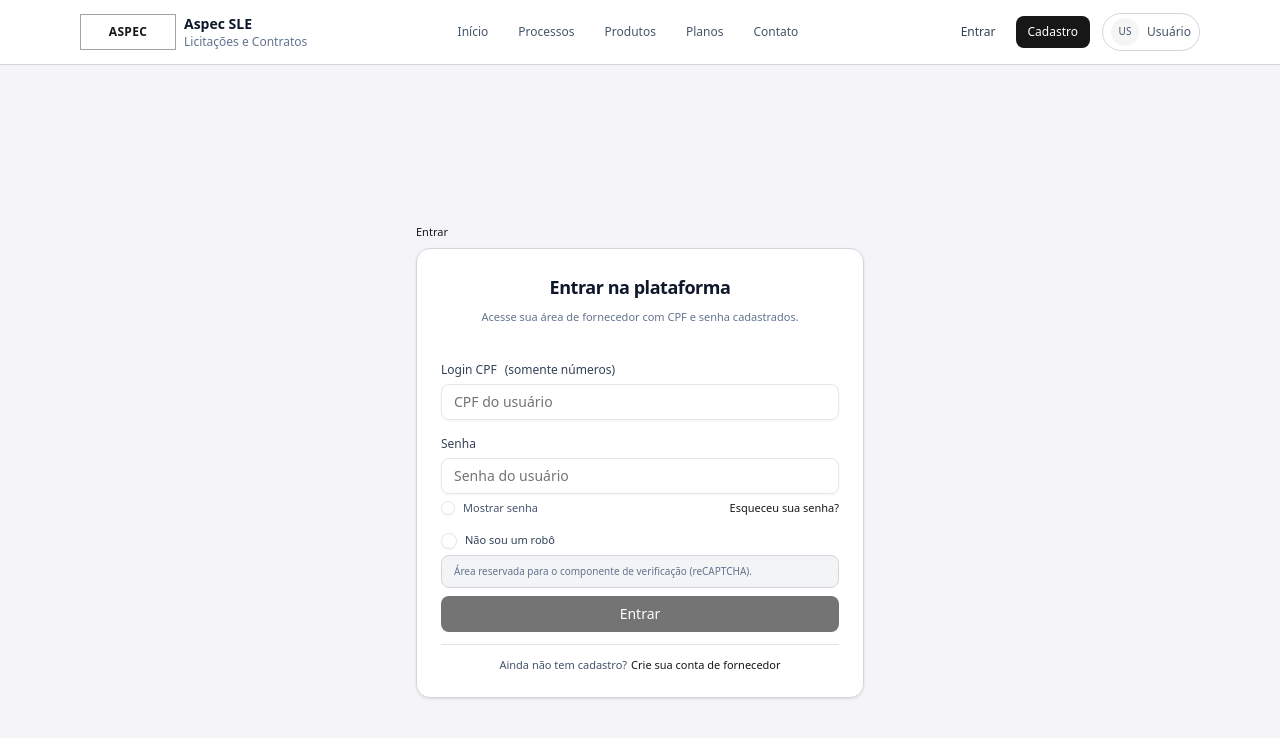
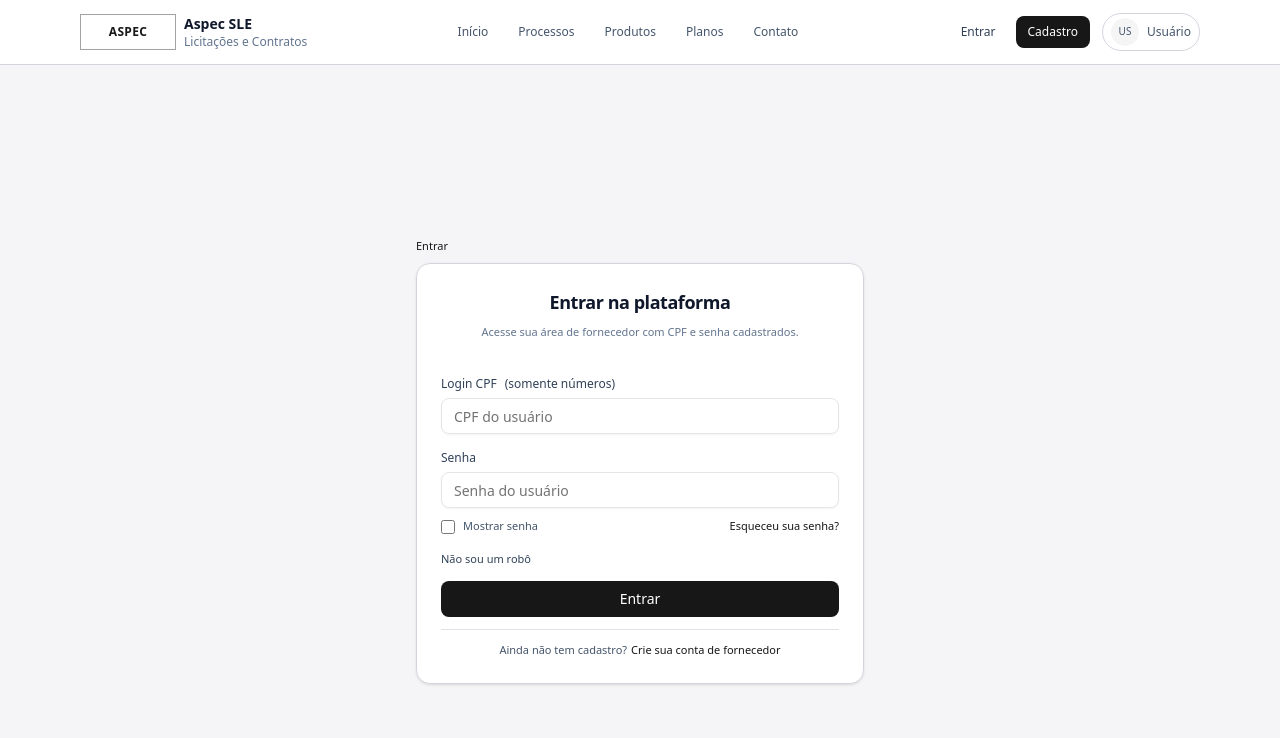
Before and after one commit to gabwestside/bidding-system, a Next.js app in the folder next-typescript/: page /entrar in a window 1280 px wide. Shown: the top 738 px of the page. Built offline with nearby package versions, Linux system fonts and the light colour scheme.

Commit message:
feat: :fire: enhance login page with reCAPTCHA integration and form validation improvements

```diff
--- a/next-typescript/app/entrar/page.tsx
+++ b/next-typescript/app/entrar/page.tsx
@@ -1,297 +1,339 @@
-"use client";
+/* eslint-disable @typescript-eslint/no-explicit-any */
+'use client'
 
-import Link from "next/link";
-import { useState } from "react";
+import { useState, useRef } from 'react'
+import Script from 'next/script'
+import Link from 'next/link'
+import { Button } from '@/components/ui/button'
 import {
   Card,
+  CardContent,
+  CardDescription,
+  CardFooter,
   CardHeader,
   CardTitle,
-  CardDescription,
-  CardContent,
-  CardFooter,
-} from "@/components/ui/card";
-import { Label } from "@/components/ui/label";
-import { Input } from "@/components/ui/input";
-import { Button } from "@/components/ui/button";
-import { Checkbox } from "@/components/ui/checkbox";
+} from '@/components/ui/card'
+import { Label } from '@/components/ui/label'
+import { Input } from '@/components/ui/input'
 
 function formatCpfMask(value: string): string {
-  // mantém só dígitos e limita a 11
-  const digits = value.replace(/\D/g, "").slice(0, 11);
+  const digits = value.replace(/\D/g, '').slice(0, 11)
 
-  const part1 = digits.slice(0, 3);
-  const part2 = digits.slice(3, 6);
-  const part3 = digits.slice(6, 9);
-  const part4 = digits.slice(9, 11);
+  const part1 = digits.slice(0, 3)
+  const part2 = digits.slice(3, 6)
+  const part3 = digits.slice(6, 9)
+  const part4 = digits.slice(9, 11)
 
-  let result = part1;
-  if (part2) result += "." + part2;
-  if (part3) result += "." + part3;
-  if (part4) result += "-" + part4;
+  let result = part1
+  if (part2) result += '.' + part2
+  if (part3) result += '.' + part3
+  if (part4) result += '-' + part4
 
-  return result;
+  return result
 }
 
 function isValidCpf(cpfDigits: string): boolean {
-  // precisa de 11 dígitos
-  if (!/^\d{11}$/.test(cpfDigits)) return false;
+  if (!/^\d{11}$/.test(cpfDigits)) return false
+  if (/^(\d)\1{10}$/.test(cpfDigits)) return false
 
-  // rejeita CPFs com todos os dígitos iguais
-  if (/^(\d)\1{10}$/.test(cpfDigits)) return false;
+  const nums = cpfDigits.split('').map(Number)
 
-  const nums = cpfDigits.split("").map(Number);
+  let sum1 = 0
+  for (let i = 0; i < 9; i++) sum1 += nums[i] * (10 - i)
+  let dv1 = (sum1 * 10) % 11
+  if (dv1 === 10) dv1 = 0
+  if (dv1 !== nums[9]) return false
 
-  // primeiro dígito verificador
-  let sum1 = 0;
-  for (let i = 0; i < 9; i++) {
-    sum1 += nums[i] * (10 - i);
-  }
-  let dv1 = (sum1 * 10) % 11;
-  if (dv1 === 10) dv1 = 0;
-  if (dv1 !== nums[9]) return false;
+  let sum2 = 0
+  for (let i = 0; i < 10; i++) sum2 += nums[i] * (11 - i)
+  let dv2 = (sum2 * 10) % 11
+  if (dv2 === 10) dv2 = 0
+  if (dv2 !== nums[10]) return false
 
-  // segundo dígito verificador
-  let sum2 = 0;
-  for (let i = 0; i < 10; i++) {
-    sum2 += nums[i] * (11 - i);
-  }
-  let dv2 = (sum2 * 10) % 11;
-  if (dv2 === 10) dv2 = 0;
-  if (dv2 !== nums[10]) return false;
-
-  return true;
+  return true
 }
 
 export default function LoginPage() {
-  const [cpf, setCpf] = useState("");
-  const [password, setPassword] = useState("");
-  const [cpfError, setCpfError] = useState<string | null>(null);
-  const [passwordError, setPasswordError] = useState<string | null>(null);
-  const [captchaChecked, setCaptchaChecked] = useState(false);
-  const [captchaError, setCaptchaError] = useState<string | null>(null);
-  const [showPassword, setShowPassword] = useState(false);
+  const [cpf, setCpf] = useState('')
+  const [password, setPassword] = useState('')
+  const [showPassword, setShowPassword] = useState(false)
 
-  const [attempts, setAttempts] = useState(0);
-  const [blocked, setBlocked] = useState(false);
-  const maxAttempts = 3;
+  const [cpfError, setCpfError] = useState<string | null>(null)
+  const [passwordError, setPasswordError] = useState<string | null>(null)
+  const [captchaError, setCaptchaError] = useState<string | null>(null)
+
+  const [attempts, setAttempts] = useState(0)
+  const [blocked, setBlocked] = useState(false)
+  const maxAttempts = 3
+
+  // reCAPTCHA
+  const recaptchaContainerRef = useRef<HTMLDivElement | null>(null)
+  const recaptchaWidgetId = useRef<number | null>(null)
+
+  // script do recaptcha carregou
+  const handleRecaptchaLoad = () => {
+    const siteKey = process.env.NEXT_PUBLIC_RECAPTCHA_SITE_KEY
+    if (!siteKey) {
+      console.error('NEXT_PUBLIC_RECAPTCHA_SITE_KEY não definido')
+      return
+    }
+
+    const grecaptcha = (window as any).grecaptcha
+    if (!grecaptcha || !recaptchaContainerRef.current) return
+    if (recaptchaWidgetId.current !== null) return // já renderizado
+
+    recaptchaWidgetId.current = grecaptcha.render(
+      recaptchaContainerRef.current,
+      {
+        sitekey: siteKey,
+      }
+    )
+  }
+
+  const getRecaptchaToken = (): string => {
+    const grecaptcha = (window as any).grecaptcha
+    if (!grecaptcha || recaptchaWidgetId.current === null) return ''
+    return grecaptcha.getResponse(recaptchaWidgetId.current)
+  }
+
+  const resetRecaptcha = () => {
+    const grecaptcha = (window as any).grecaptcha
+    if (!grecaptcha || recaptchaWidgetId.current === null) return
+    grecaptcha.reset(recaptchaWidgetId.current)
+  }
 
   function handleCpfChange(e: React.ChangeEvent<HTMLInputElement>) {
-    const masked = formatCpfMask(e.target.value);
-    setCpf(masked);
-    if (cpfError) setCpfError(null);
+    const masked = formatCpfMask(e.target.value)
+    setCpf(masked)
+    if (cpfError) setCpfError(null)
   }
 
   function handlePasswordChange(e: React.ChangeEvent<HTMLInputElement>) {
-    setPassword(e.target.value);
-    if (passwordError) setPasswordError(null);
+    setPassword(e.target.value)
+    if (passwordError) setPasswordError(null)
   }
 
-  function validateForm(): boolean {
-    let valid = true;
+  function validateFormWithoutCaptcha(): { ok: boolean; cpfDigits?: string } {
+    let valid = true
+    const cpfDigits = cpf.replace(/\D/g, '')
 
     // CPF
-    const cpfDigits = cpf.replace(/\D/g, "");
     if (!cpfDigits) {
-      setCpfError("Campo obrigatório");
-      valid = false;
+      setCpfError('Campo obrigatório')
+      valid = false
     } else if (!isValidCpf(cpfDigits)) {
-      setCpfError("CPF inválido");
-      valid = false;
-    } else if (cpfDigits.length !== 11) {
-      setCpfError("CPF inválido");
-      valid = false;
+      setCpfError('CPF inválido')
+      valid = false
     }
 
-    // Senha
+    // senha
     if (!password) {
-      setPasswordError("Campo obrigatório");
-      valid = false;
+      setPasswordError('Campo obrigatório')
+      valid = false
     } else if (password.length < 8 || password.length > 16) {
-      setPasswordError("Senha inválida");
-      valid = false;
+      setPasswordError('Senha inválida')
+      valid = false
     }
 
-    // CAPTCHA
-    if (!captchaChecked) {
-      setCaptchaError("Confirme que você não é um robô!");
-      valid = false;
-    } else {
-      setCaptchaError(null);
-    }
-
-    return valid;
+    return { ok: valid, cpfDigits }
   }
 
   async function handleSubmit(e: React.FormEvent) {
-    e.preventDefault();
-    if (blocked) return;
+    e.preventDefault()
+    if (blocked) return
 
-    const ok = validateForm();
-    if (!ok) return;
+    setCaptchaError(null)
 
-    // aqui viria a chamada real de autenticação (backend)
-    // const result = await api.login(cpfDigits, password);
-    // e então trataria "Usuário não encontrado", "Conta aguardando confirmação por email", etc.
+    const { ok, cpfDigits } = validateFormWithoutCaptcha()
+    if (!ok || !cpfDigits) return
 
-    // por enquanto vamos simular uma falha de senha para demonstrar o limite de tentativas
-    const newAttempts = attempts + 1;
-    setAttempts(newAttempts);
+    // pega token do reCAPTCHA
+    const token = getRecaptchaToken()
+    if (!token) {
+      setCaptchaError('Confirme que você não é um robô!')
+      return
+    }
+
+    // >>> Chamada para a API de login (backend) <<<
+    try {
+      const res = await fetch('/api/auth/login', {
+        method: 'POST',
+        headers: { 'Content-Type': 'application/json' },
+        body: JSON.stringify({
+          cpf: cpfDigits,
+          password,
+          recaptchaToken: token,
+        }),
+      })
+
+      const data = await res.json()
+
+      if (!res.ok || !data.ok) {
+        // mapeia erro de volta para o campo certo
+        if (data.field === 'cpf') {
+          setCpfError(data.message)
+        } else if (data.field === 'password') {
+          setPasswordError(data.message)
+        } else if (data.field === 'captcha') {
+          setCaptchaError(data.message)
+        }
+
+        // controla tentativas (aqui estou contando qualquer falha de login)
+        const newAttempts = attempts + 1
+        setAttempts(newAttempts)
 
         if (newAttempts >= maxAttempts) {
-      setBlocked(true);
+          setBlocked(true)
           setPasswordError(
-        "Você excedeu o limite de tentativas. Sua conta está bloqueada!."
-      );
-    } else {
-      setPasswordError("Senha inválida");
+            'Você excedeu o limite de tentativas. Sua conta está bloqueada!.'
+          )
+        }
+
+        resetRecaptcha()
+        return
+      }
+
+      // sucesso: aqui você pode redirecionar para a home ou dashboard
+      // por exemplo: router.push("/"); (usando useRouter)
+      console.log('Login OK', data)
+    } catch (err) {
+      console.error(err)
+      setPasswordError('Erro ao autenticar. Tente novamente.')
+      resetRecaptcha()
     }
   }
 
-  const isSubmitDisabled = blocked || !captchaChecked;
+  return (
+    <>
+      {/* script do reCAPTCHA v2 */}
+      <Script
+        src='https://www.google.com/recaptcha/api.js?render=explicit'
+        strategy='afterInteractive'
+        onLoad={handleRecaptchaLoad}
+      />
 
-  return (
-    <div className="min-h-[calc(100vh-72px)] flex items-center justify-center px-4 py-8 md:py-12">
-      <div className="w-full max-w-md">
-        {/* trilha simples */}
-        <div className="text-[11px] text-slate-500 mb-2">
-          <span className="text-primary font-medium">Entrar</span>
+      <div className='min-h-[calc(100vh-72px)] flex items-center justify-center px-4 py-8 md:py-12'>
+        <div className='w-full max-w-md'>
+          <div className='text-[11px] text-slate-500 mb-2'>
+            <span className='text-primary font-medium'>Entrar</span>
           </div>
 
-        <Card className="border border-border-soft shadow-sm bg-header/95 backdrop-blur">
-          <CardHeader className="pb-3 text-center">
-            <CardTitle className="text-lg font-semibold tracking-tight text-slate-900">
+          <Card className='border border-border-soft shadow-sm bg-header/95 backdrop-blur'>
+            <CardHeader className='pb-3 text-center'>
+              <CardTitle className='text-lg font-semibold tracking-tight text-slate-900'>
                 Entrar na plataforma
               </CardTitle>
-            <CardDescription className="text-[11px] text-slate-500">
+              <CardDescription className='text-[11px] text-slate-500'>
                 Acesse sua área de fornecedor com CPF e senha cadastrados.
               </CardDescription>
             </CardHeader>
 
             <form onSubmit={handleSubmit} noValidate>
-            <CardContent className="space-y-4">
+              <CardContent className='space-y-4'>
                 {/* CPF */}
-              <div className="space-y-1.5">
-                <Label htmlFor="cpf" className="text-xs text-slate-700">
-                  Login CPF <span className="font-normal">(somente números)</span>
+                <div className='space-y-1.5'>
+                  <Label htmlFor='cpf' className='text-xs text-slate-700'>
+                    Login CPF{' '}
+                    <span className='font-normal'>(somente números)</span>
                   </Label>
                   <Input
-                  id="cpf"
-                  type="text"
-                  inputMode="numeric"
-                  autoComplete="username"
-                  placeholder="CPF do usuário"
+                    id='cpf'
+                    type='text'
+                    inputMode='numeric'
+                    autoComplete='username'
+                    placeholder='CPF do usuário'
                     value={cpf}
                     onChange={handleCpfChange}
-                  className="h-9 text-sm"
+                    className='h-9 text-sm'
                   />
                   {cpfError && (
-                  <p className="text-[11px] text-red-500 mt-0.5">{cpfError}</p>
+                    <p className='text-[11px] text-red-500 mt-0.5'>
+                      {cpfError}
+                    </p>
                   )}
                 </div>
 
                 {/* Senha */}
-              <div className="space-y-1.5">
-                <Label htmlFor="password" className="text-xs text-slate-700">
+                <div className='space-y-1.5'>
+                  <Label htmlFor='password' className='text-xs text-slate-700'>
                     Senha
                   </Label>
-                <div className="relative">
                   <Input
-                    id="password"
-                    type={showPassword ? "text" : "password"}
-                    autoComplete="current-password"
-                    placeholder="Senha do usuário"
+                    id='password'
+                    type={showPassword ? 'text' : 'password'}
+                    autoComplete='current-password'
+                    placeholder='Senha do usuário'
                     value={password}
                     onChange={handlePasswordChange}
-                    className="h-9 text-sm"
+                    className='h-9 text-sm'
                   />
-                </div>
 
-                <div className="flex items-center justify-between mt-1">
-                  <div className="flex items-center gap-2">
-                    <Checkbox
-                      id="show-password"
-                      className="h-3.5 w-3.5"
+                  <div className='flex items-center justify-between mt-1'>
+                    <label className='inline-flex items-center gap-2 text-[11px] text-slate-600 cursor-pointer'>
+                      <input
+                        type='checkbox'
+                        className='h-3.5 w-3.5 rounded border border-border-soft'
                         checked={showPassword}
-                      onCheckedChange={(checked) =>
-                        setShowPassword(checked === true)
-                      }
+                        onChange={(e) => setShowPassword(e.target.checked)}
                       />
-                    <Label
-                      htmlFor="show-password"
-                      className="text-[11px] text-slate-600"
-                    >
-                      Mostrar senha
-                    </Label>
-                  </div>
+                      <span>Mostrar senha</span>
+                    </label>
 
                     <Link
-                    href="/recuperar-senha"
-                    className="text-[11px] text-primary hover:text-primary-strong"
+                      href='/recuperar-senha'
+                      className='text-[11px] text-primary hover:text-primary-strong'
                     >
                       Esqueceu sua senha?
                     </Link>
                   </div>
 
                   {passwordError && (
-                  <p className="text-[11px] text-red-500 mt-0.5">
+                    <p className='text-[11px] text-red-500 mt-0.5'>
                       {passwordError}
                     </p>
                   )}
 
                   {attempts > 0 && !blocked && (
-                  <p className="text-[11px] text-slate-500 mt-0.5">
+                    <p className='text-[11px] text-slate-500 mt-0.5'>
                       Tentativa {attempts} de {maxAttempts}.
                     </p>
                   )}
                 </div>
 
-              {/* Não sou um robô */}
-              <div className="space-y-1.5">
-                <div className="flex items-center gap-2">
-                  <Checkbox
-                    id="not-robot"
-                    className="h-4 w-4"
-                    checked={captchaChecked}
-                    onCheckedChange={(checked) => {
-                      setCaptchaChecked(checked === true);
-                      if (captchaError) setCaptchaError(null);
-                    }}
-                  />
-                  <Label
-                    htmlFor="not-robot"
-                    className="text-[11px] text-slate-700"
-                  >
+                {/* reCAPTCHA */}
+                <div className='space-y-1.5'>
+                  <Label className='text-[11px] text-slate-700'>
                     Não sou um robô
                   </Label>
-                </div>
-                {/* Placeholder para o reCAPTCHA real */}
-                <div className="rounded-md border border-border-soft bg-card-muted px-3 py-2 text-[10px] text-slate-500">
-                  Área reservada para o componente de verificação (reCAPTCHA).
-                </div>
+                  <div
+                    id='recaptcha-container'
+                    ref={recaptchaContainerRef}
+                    className='mt-1'
+                  />
                   {captchaError && (
-                  <p className="text-[11px] text-red-500 mt-0.5">
+                    <p className='text-[11px] text-red-500 mt-0.5'>
                       {captchaError}
                     </p>
                   )}
                 </div>
               </CardContent>
 
-            <CardFooter className="flex flex-col gap-3 pt-2">
+              <CardFooter className='flex flex-col gap-3 pt-2'>
                 <Button
-                type="submit"
-                disabled={isSubmitDisabled}
-                className="w-full bg-primary text-white hover:bg-primary-strong h-9 text-sm disabled:opacity-60 disabled:cursor-not-allowed"
+                  type='submit'
+                  disabled={blocked}
+                  className='w-full bg-primary text-white hover:bg-primary-strong h-9 text-sm disabled:opacity-60 disabled:cursor-not-allowed'
                 >
                   Entrar
                 </Button>
 
-              <div className="h-px w-full bg-border-soft/70" />
+                <div className='h-px w-full bg-border-soft/70' />
 
-              <div className="w-full text-center text-[11px] text-slate-600">
+                <div className='w-full text-center text-[11px] text-slate-600'>
                   Ainda não tem cadastro?
                   <Link
-                  href="/cadastro"
-                  className="ml-1 text-primary font-medium hover:text-primary-strong"
+                    href='/cadastro'
+                    className='ml-1 text-primary font-medium hover:text-primary-strong'
                   >
                     Crie sua conta de fornecedor
                   </Link>
@@ -301,5 +343,6 @@ export default function LoginPage() {
           </Card>
         </div>
       </div>
-  );
+    </>
+  )
 }
```
Lines whose indentation alone changed are shown as unchanged.
